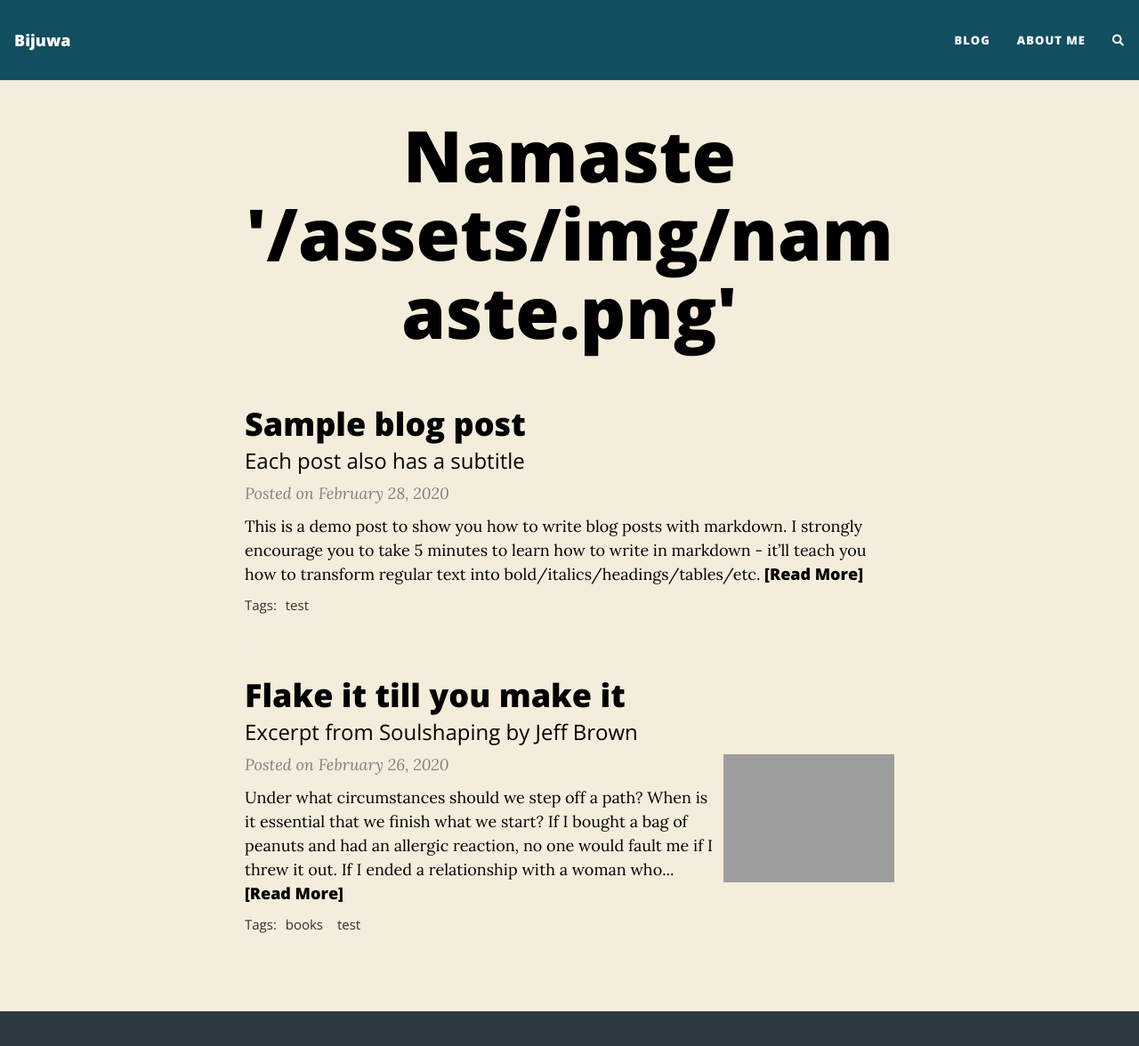
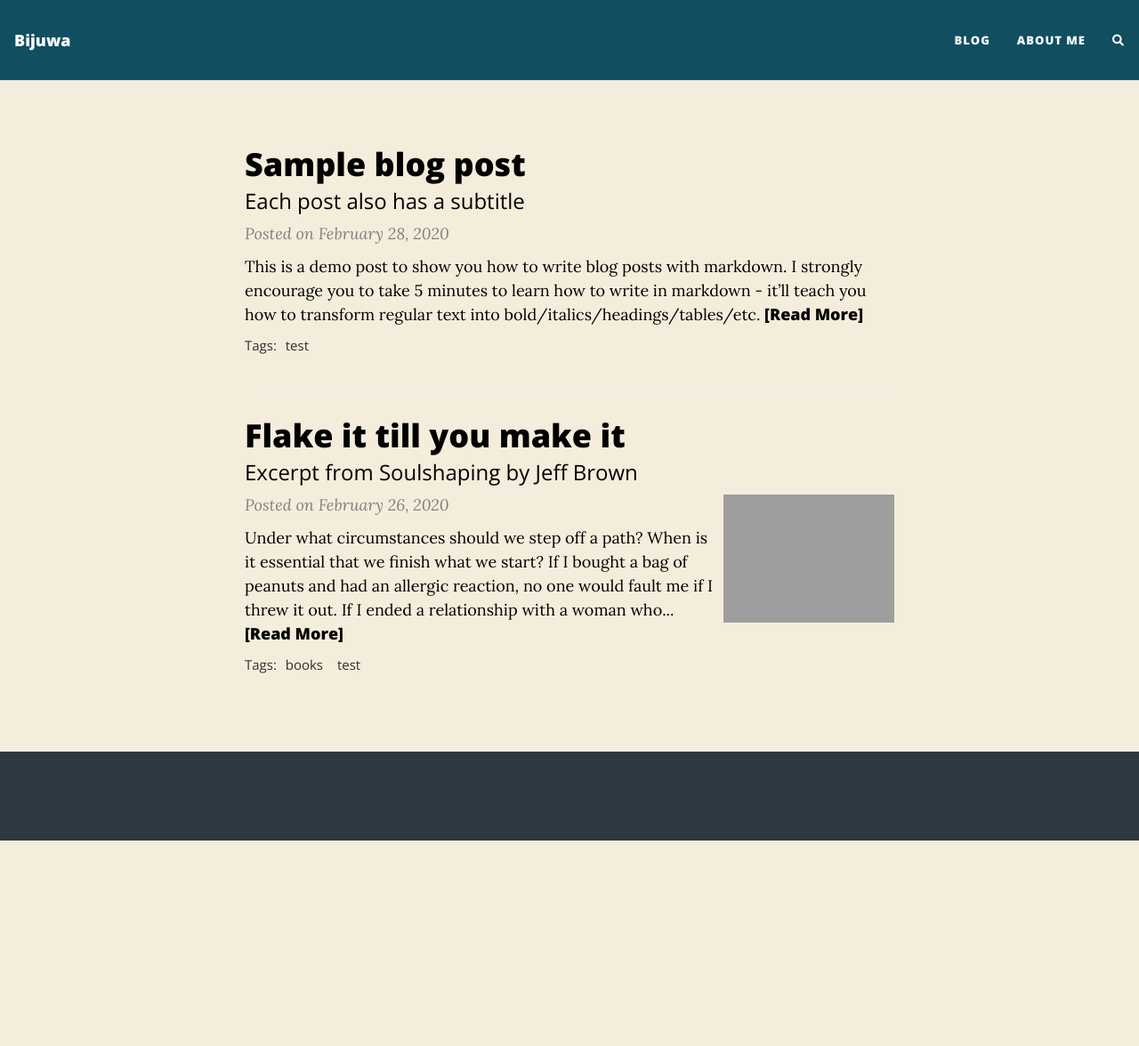
Before and after one commit to biijuwa/biijuwa, a Jekyll site: the page built from index.html, in a window 1280 px wide and 1237 px high. Shown: the top 1176 px of the window at 89% size. Built offline with Jekyll 4.4.1, drawn with Linux system fonts in a browser that asks for light colours; nearby versions of some CDN libraries; the list of posts is cut into pages by our own code; comment, search, counter and statistics services are not loaded.

Commit message:
Update index.html

```diff
--- a/index.html
+++ b/index.html
@@ -1,5 +1,5 @@
 ---
 layout: home
-title: Namaste '/assets/img/namaste.png'
+title:
 subtitle:
 ---
```
